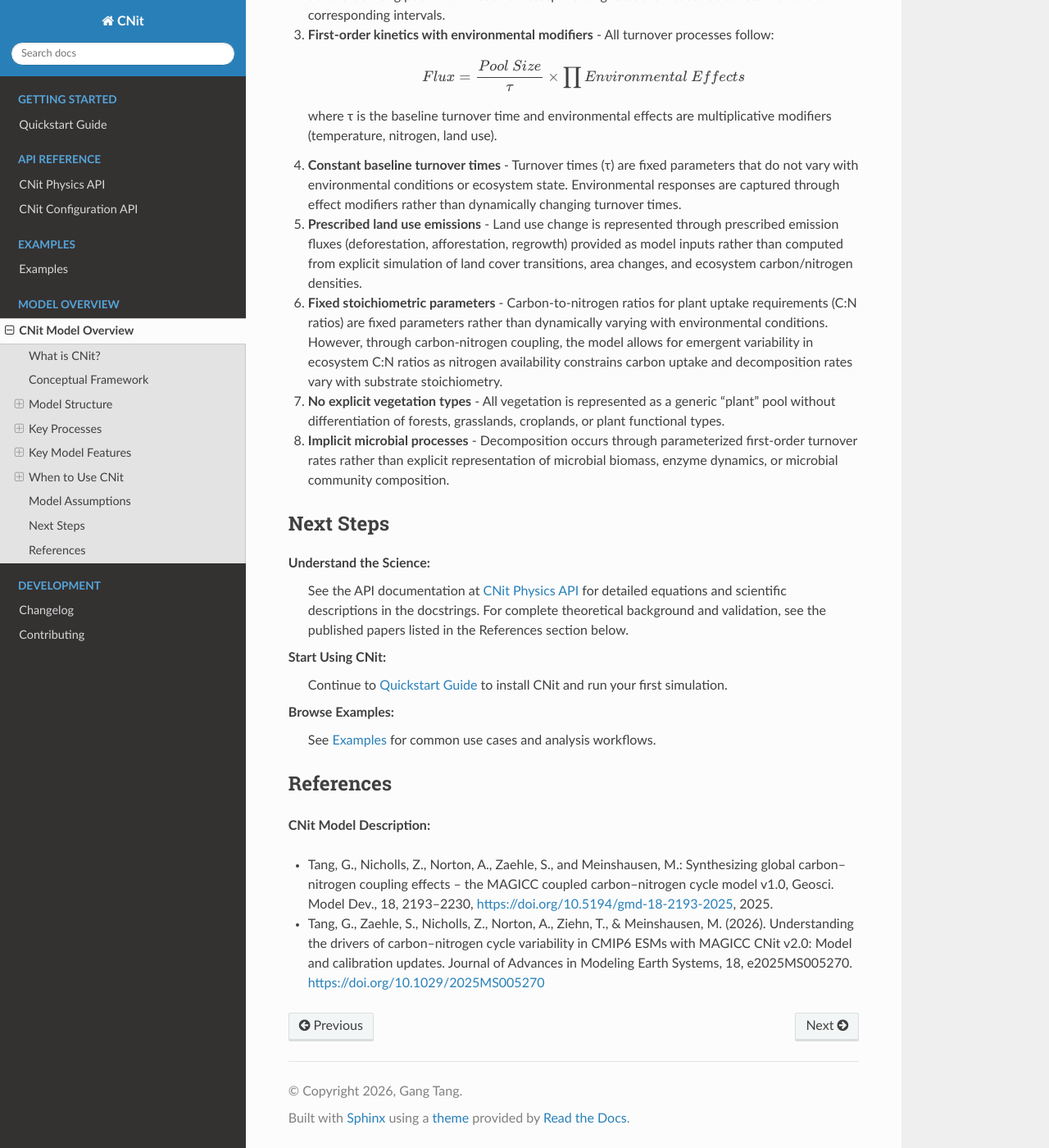
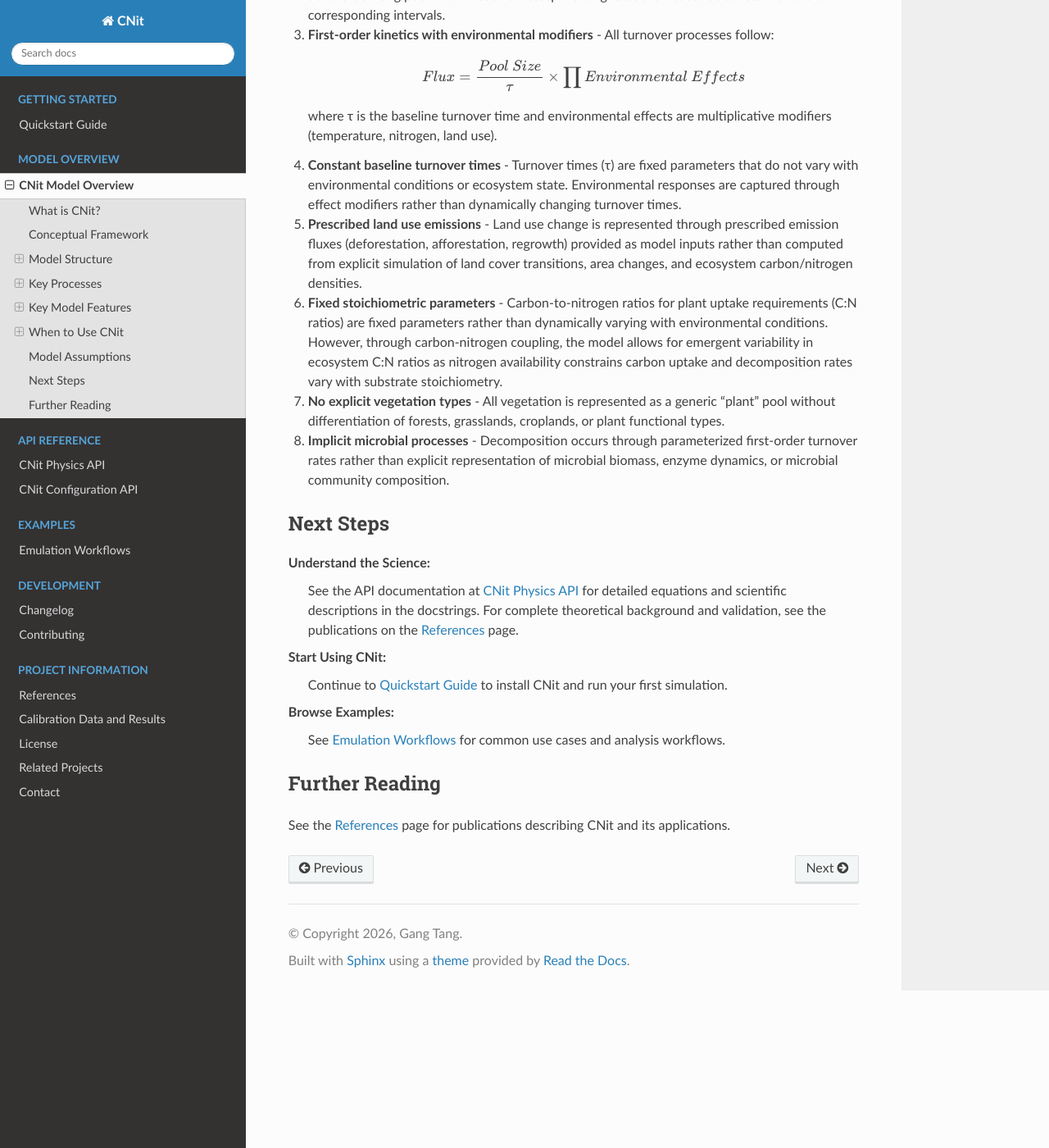
Before and after one commit to gangtang-au/cnit, a Sphinx documentation site: the page built from docs/overview.rst, in a window 1280 px wide and 1400 px high, scrolled down 6207 px. Shown: the whole window at 82% size. Built offline with Sphinx 7.4.7 and the Read the Docs theme 3.1.0, drawn with Linux system fonts in a browser that asks for light colours; pages that are not in the unit, such as notebooks, are missing from menus; the version number is read from the project's files by our own code.

Commit message:
improve docs

```diff
--- a/docs/_static/custom.css
+++ b/docs/_static/custom.css
@@ -4,3 +4,15 @@
 .rst-content table.docutils.config-table > caption {
     text-align: left;
 }
+
+/* Keep section headings as the page labels; retain toctree captions in the sidebar. */
+section#getting-started > .toctree-wrapper > p.caption,
+section#api-reference > .toctree-wrapper > p.caption,
+section#examples > .toctree-wrapper > p.caption,
+section#model-overview > .toctree-wrapper > p.caption,
+section#development > .toctree-wrapper > p.caption {
+    display: none;
+}
+section#project-information > .toctree-wrapper > p.caption {
+    display: none;
+}
--- a/docs/contributing.rst
+++ b/docs/contributing.rst
@@ -92,7 +92,4 @@ Pull request checklist
 * Describe compatibility or scientific-result changes clearly in the pull
   request.
 
-License
--------
-
-CNit is released under the BSD 3-Clause License. See the LICENSE file for details.
+CNit is released under the BSD 3-Clause License. See the :doc:`License <project_info/license>` page or the repository's LICENSE file for details.
--- a/docs/overview.rst
+++ b/docs/overview.rst
@@ -304,7 +304,7 @@ Next Steps
 **Understand the Science:**
    See the API documentation at :doc:`api/cnit.physics` for detailed equations and scientific
    descriptions in the docstrings. For complete theoretical background and validation,
-   see the published papers listed in the References section below.
+   see the publications on the :doc:`References <project_info/references>` page.
 
 **Start Using CNit:**
    Continue to :doc:`quickstart` to install CNit and run your first simulation.
@@ -312,17 +312,8 @@ Next Steps
 **Browse Examples:**
    See :doc:`example` for common use cases and analysis workflows.
 
-References
-----------
+Further Reading
+---------------
 
-**CNit Model Description:**
-
-* Tang, G., Nicholls, Z., Norton, A., Zaehle, S., and Meinshausen, M.: Synthesizing
-  global carbon–nitrogen coupling effects – the MAGICC coupled carbon–nitrogen cycle
-  model v1.0, Geosci. Model Dev., 18, 2193–2230,
-  https://doi.org/10.5194/gmd-18-2193-2025, 2025.
-
-* Tang, G., Zaehle, S., Nicholls, Z., Norton, A., Ziehn, T., & Meinshausen, M. (2026).
-  Understanding the drivers of carbon–nitrogen cycle variability in CMIP6 ESMs
-  with MAGICC CNit v2.0: Model and calibration updates. Journal of Advances in
-  Modeling Earth Systems, 18, e2025MS005270. https://doi.org/10.1029/2025MS005270
+See the :doc:`References <project_info/references>` page for publications describing CNit
+and its applications.
```
Also changed, not shown: docs/example.rst (+6 -4 lines), docs/index.rst (+35 -63 lines), docs/project_info/calibration-data.rst (added, +10 -0 lines), docs/project_info/contact.rst (added, +11 -0 lines), docs/project_info/license.rst (added, +9 -0 lines), docs/project_info/references.rst (added, +37 -0 lines), docs/project_info/related-projects.rst (added, +7 -0 lines).
